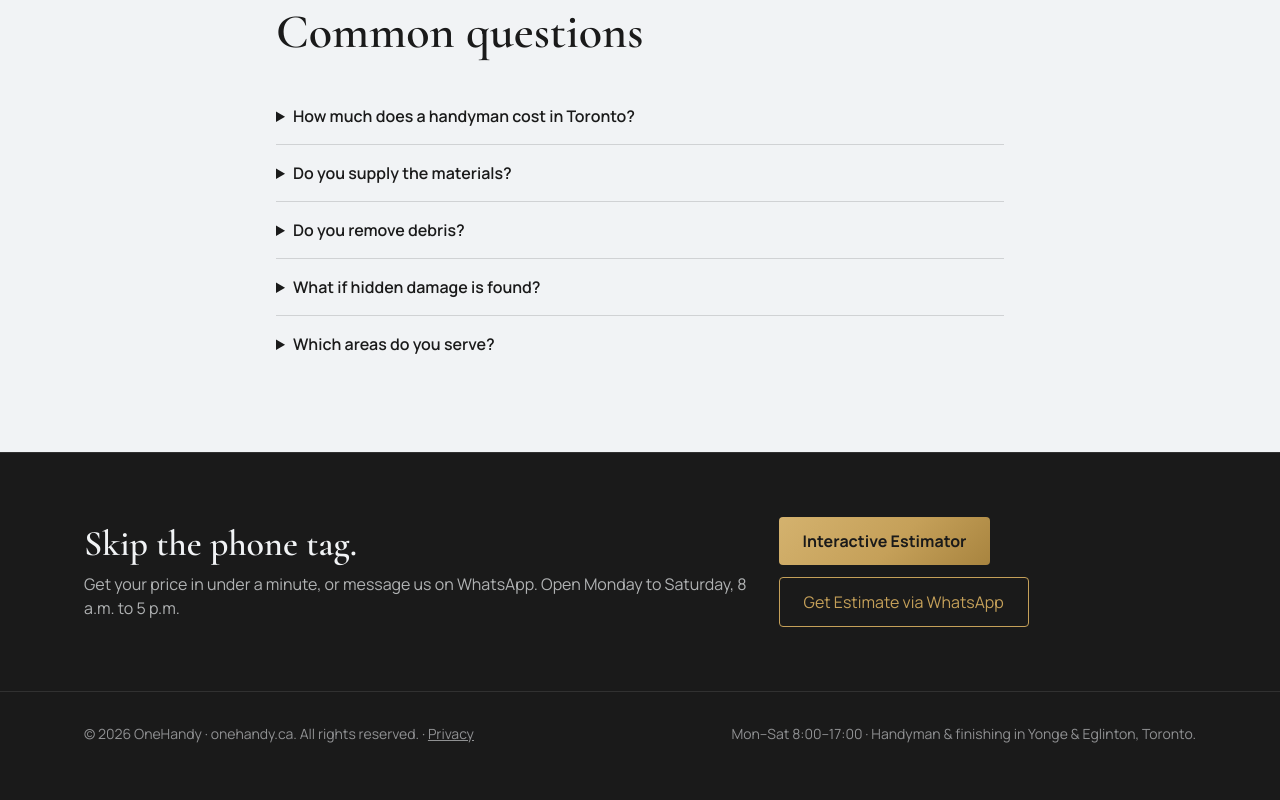
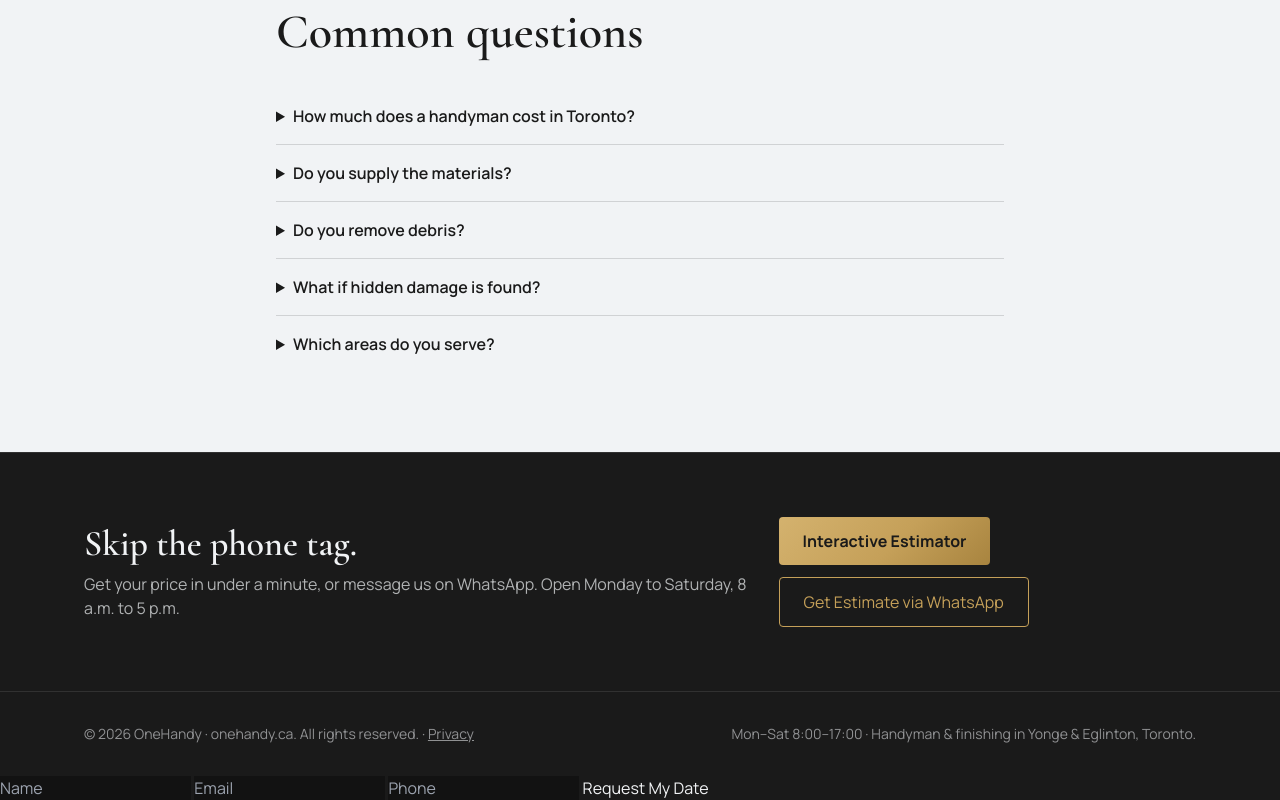
Before and after one commit to infoonehandy-coder/onehandy, a plain HTML site: page index.html in a window 1280 px wide. Shown: the part 2985-3785 px from the top of the page. Before the commit the page ends 3761 px from the top, so only its background shows below. Drawn offline with nearby package versions, Linux system fonts and the light colour scheme.

Commit message:
Update index.html

```diff
--- a/index.html
+++ b/index.html
@@ -173,8 +173,12 @@ body{background:#1A1A1A;color:#F1F3F5;font-family:Manrope,system-ui,sans-serif}
   </div>
 </footer>
 
-<form name="lead" method="POST" data-netlify="true" hidden><input name="name"><input name="phone"><input name="email"><textarea name="summary"></textarea></form>
-
+<form action="https://formspree.io/f/mgakzbzp" method="POST">
+  <input type="text" name="name" placeholder="Name" required>
+  <input type="email" name="email" placeholder="Email" required>
+  <input type="tel" name="phone" placeholder="Phone">
+  <button type="submit">Request My Date</button>
+</form>
 <!-- Chat launcher -->
 <button id="fab" onclick="openChat()" aria-label="Open estimator" class="gold-btn fixed z-50 right-5 rounded-full px-5 py-4 shadow-2xl flex items-center gap-2" style="bottom:calc(72px + env(safe-area-inset-bottom,0px))">
   <svg width="20" height="20" viewBox="0 0 24 24" fill="none" stroke="currentColor" stroke-width="2.2"><path d="M21 12a8 8 0 0 1-11.6 7.1L3 21l1.9-6.4A8 8 0 1 1 21 12z"/></svg>Estimator
```
